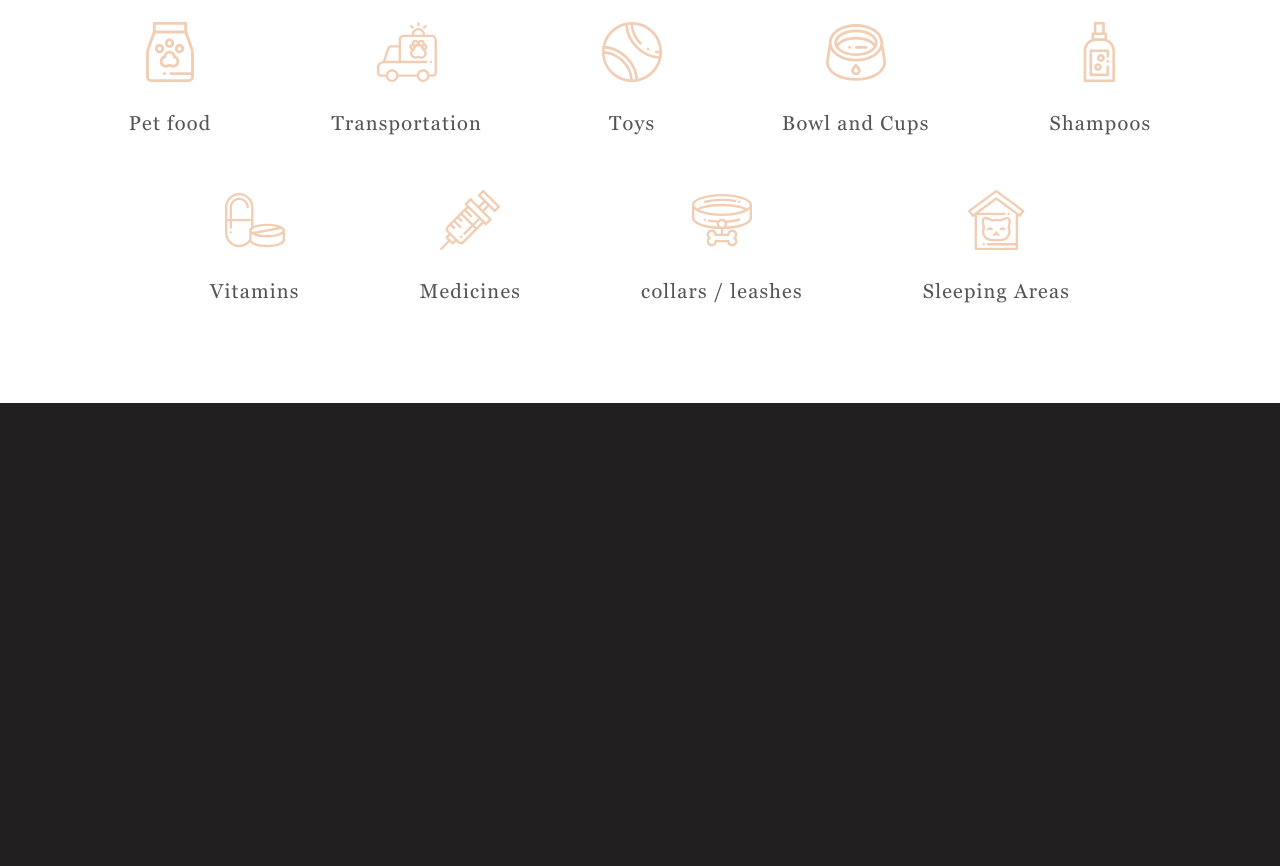
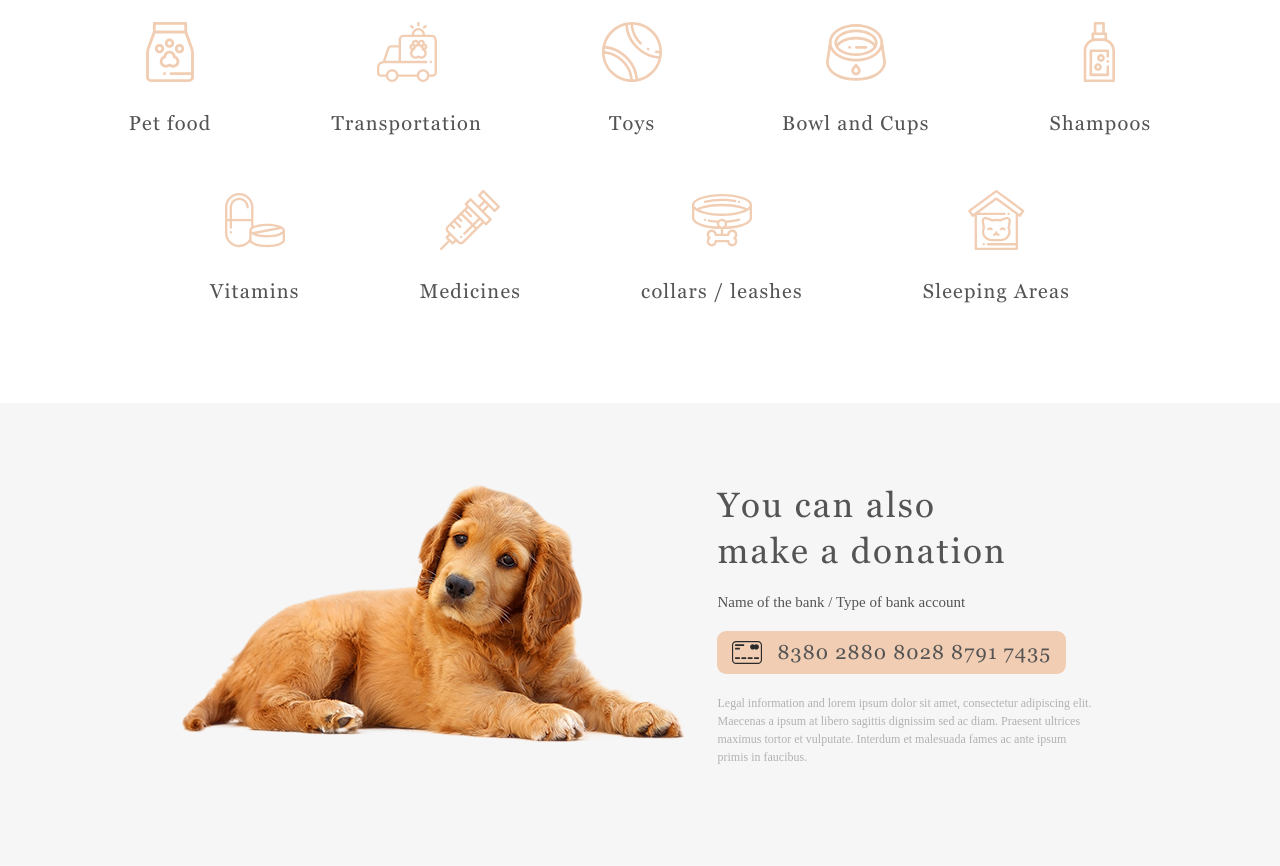
Before and after one commit to freenokke/2022Q1_RS, a plain HTML site: page shelter/pages/main/index.html in a window 1280 px wide. Shown: the part 2582-3448 px from the top of the page. Before the commit the page ends 2985 px from the top, so only its background shows below. Drawn offline with Linux system fonts and the light colour scheme; a web font is replaced by a local one.

Commit message:
feat: create donation section

```diff
--- a/shelter/pages/main/index.html
+++ b/shelter/pages/main/index.html
@@ -153,6 +153,34 @@
                 </div>
             </div>
         </section>
+        <section class="donation">
+            <div class="container-main">
+                <div class="donation-container">
+                    <div class="donation-content">
+                        <div class="donation-content__image">
+                            <img src="../../assets/images/donation/donation-dog.png" alt="dog">
+                        </div>
+                        <div class="donation-content__info donation-info">
+                            <h3 class="donation-info__title header3">You can also make a donation</h3>
+                            <p class="donation-info__subtitle text">Name of the bank / Type of bank account</p>
+                            <div class="donation-info__payment payment-field">
+                                <div class="payment-field__card">
+                                    <img src="../../assets/icons/donation/credit-card.svg" alt="credit-card">
+                                </div>
+                                <div class="payment-field__number"><a href="#">8380 2880 8028 8791 7435</a></div>
+                            </div>
+                            <p class="donation-info__text">
+                                Legal information and lorem ipsum dolor
+                                sit amet, consectetur adipiscing elit. Maecenas
+                                a ipsum at libero sagittis dignissim sed ac diam.
+                                Praesent ultrices maximus tortor et vulputate. Interdum
+                                et malesuada fames ac ante ipsum primis in faucibus.
+                            </p>
+                        </div>
+                    </div>
+                </div>
+            </div>
+        </section>
     </main>
 </body>
 </html>
--- a/shelter/pages/main/sass/main.sass
+++ b/shelter/pages/main/sass/main.sass
@@ -7,3 +7,4 @@
 @import 'layout/about'
 @import 'layout/our'
 @import 'layout/help'
+@import 'layout/donation'
```
Also changed, not shown: shelter/pages/main/main.css.
